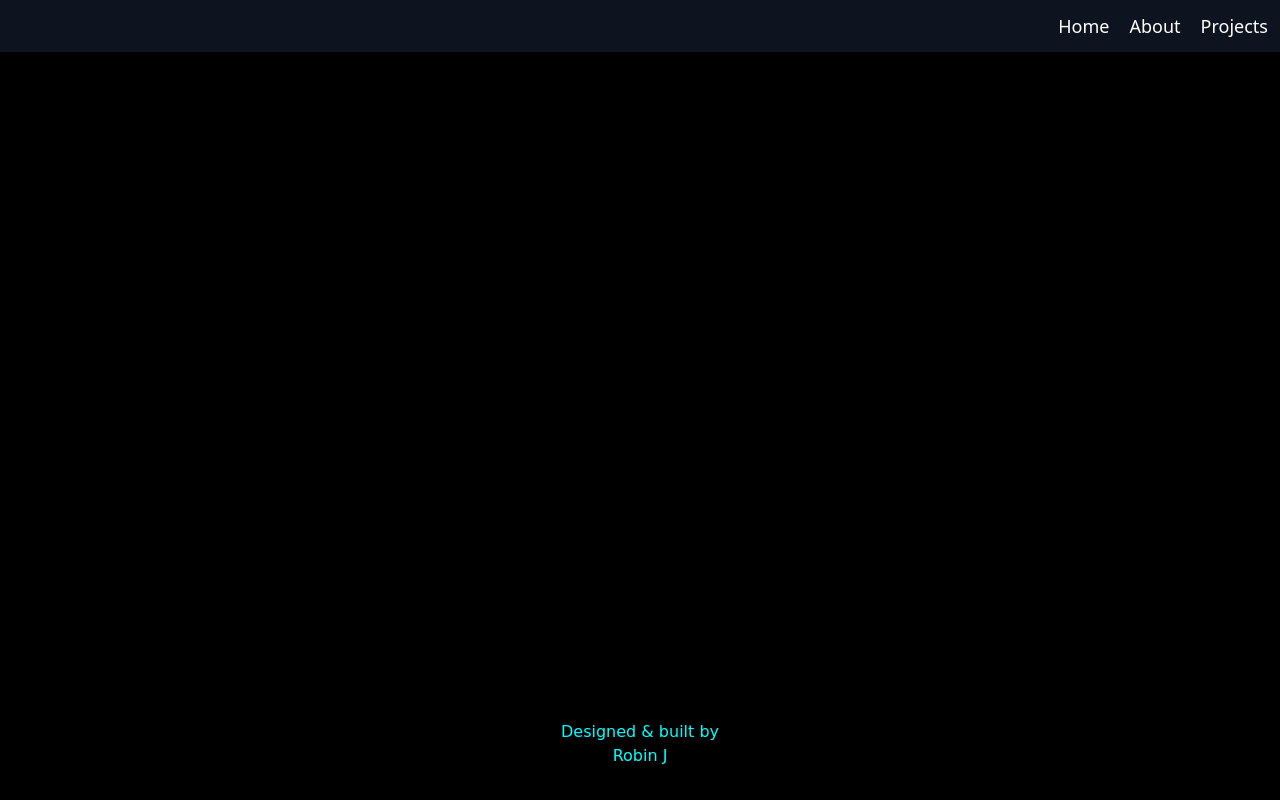
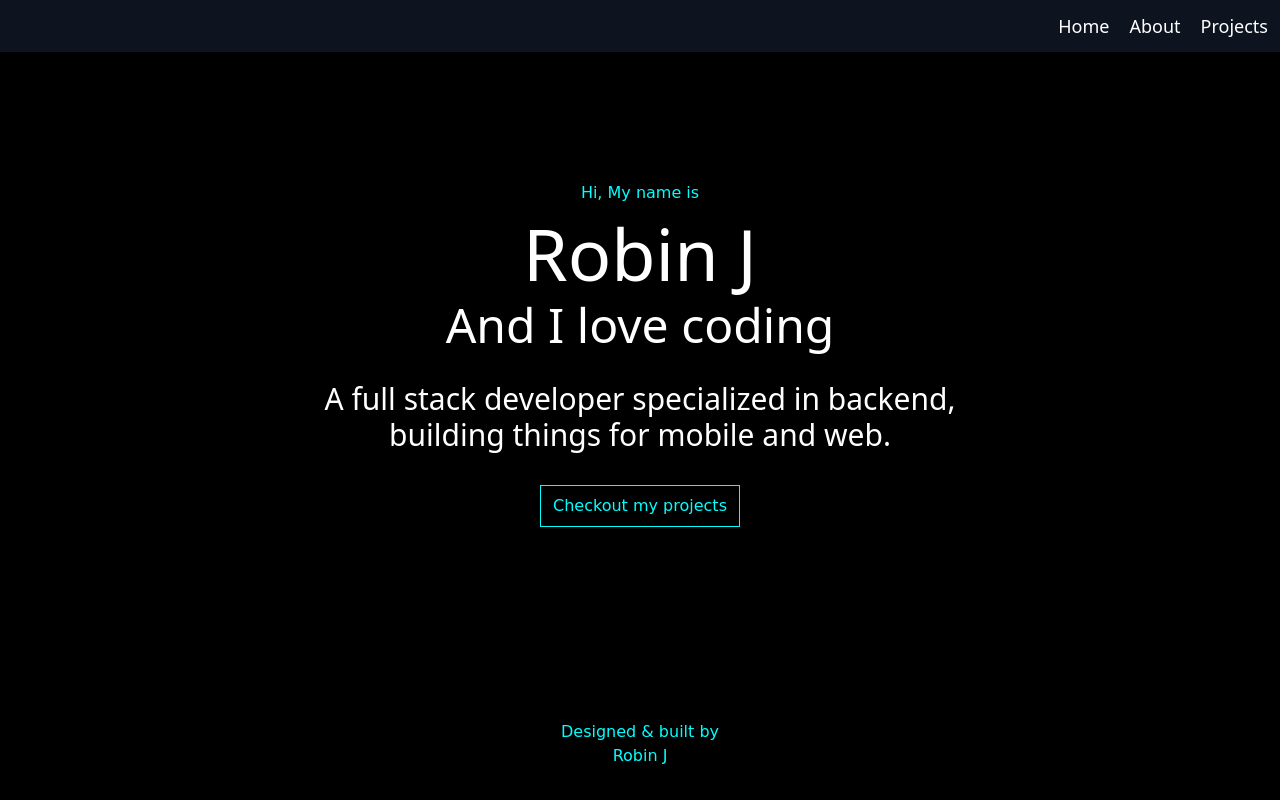
Before and after one commit to robin-jr/portfolio, a Next.js app: page / in a window 1280 px wide. Built offline with nearby package versions, Linux system fonts and the light colour scheme.

Commit message:
home page done

```diff
--- /dev/null
+++ b/components/Intro.tsx
@@ -0,0 +1,15 @@
+import React from 'react'
+
+function Intro() {
+  return (
+    <div className="">
+        <div className="my-3 font-comic color-secondary">Hi, My name is</div>
+        <div className="my-3 text-7xl font-medium">Robin J</div>
+        <div className="my-3 text-5xl">And I love coding</div>
+        <div className="my-8 text-3xl font-light">A full stack developer specialized in backend,<br/> building things for mobile and web.</div>
+        <button className="button" onClick={()=>{}}>Checkout my projects</button>
+    </div>
+  )
+}
+
+export default Intro
--- a/pages/index.tsx
+++ b/pages/index.tsx
@@ -1,5 +1,6 @@
 import Head from 'next/head'
 import Footer from '../components/Footer'
+import Intro from '../components/Intro'
 import Navbar from '../components/Navbar'
 
 export default function Home() {
@@ -13,6 +14,7 @@ export default function Home() {
       <Navbar/>
 
       <main className="flex w-full flex-1 flex-col items-center justify-center px-20 text-center">
+        <Intro/>
       </main>
 
       <Footer />
--- a/styles/globals.css
+++ b/styles/globals.css
@@ -12,3 +12,15 @@ body{
 .color-secondary{
     color: #0ff;
 }
+
+.button {
+  padding: 0.5rem 0.75rem;
+  transition: all 0.5s linear;
+  border: 1px solid #0ff;
+  color: #0ff;
+  font-family: 'Comic Sans MS';
+}
+.button:hover {
+  background-color: #0ff4;
+  color: #fff;
+}
```
